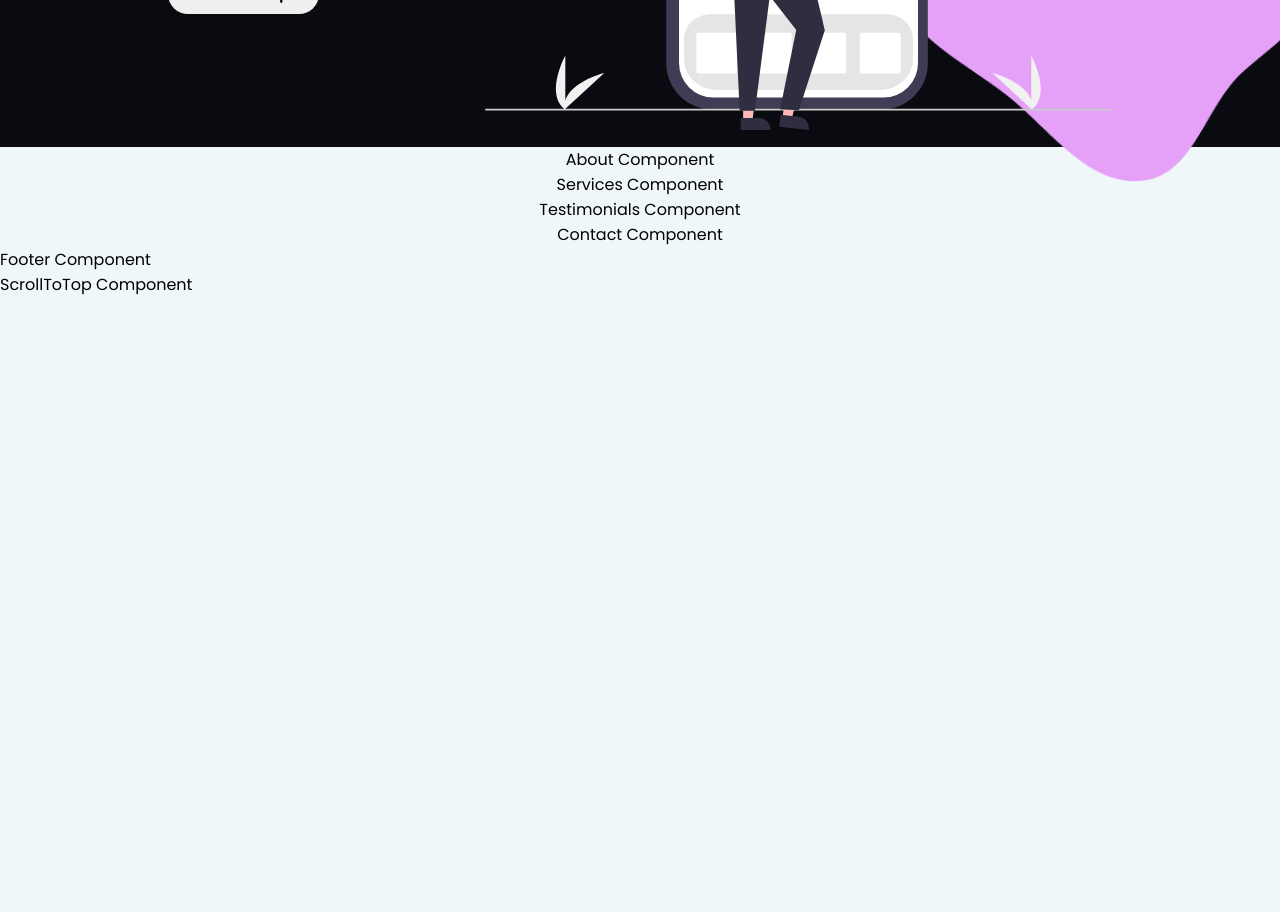
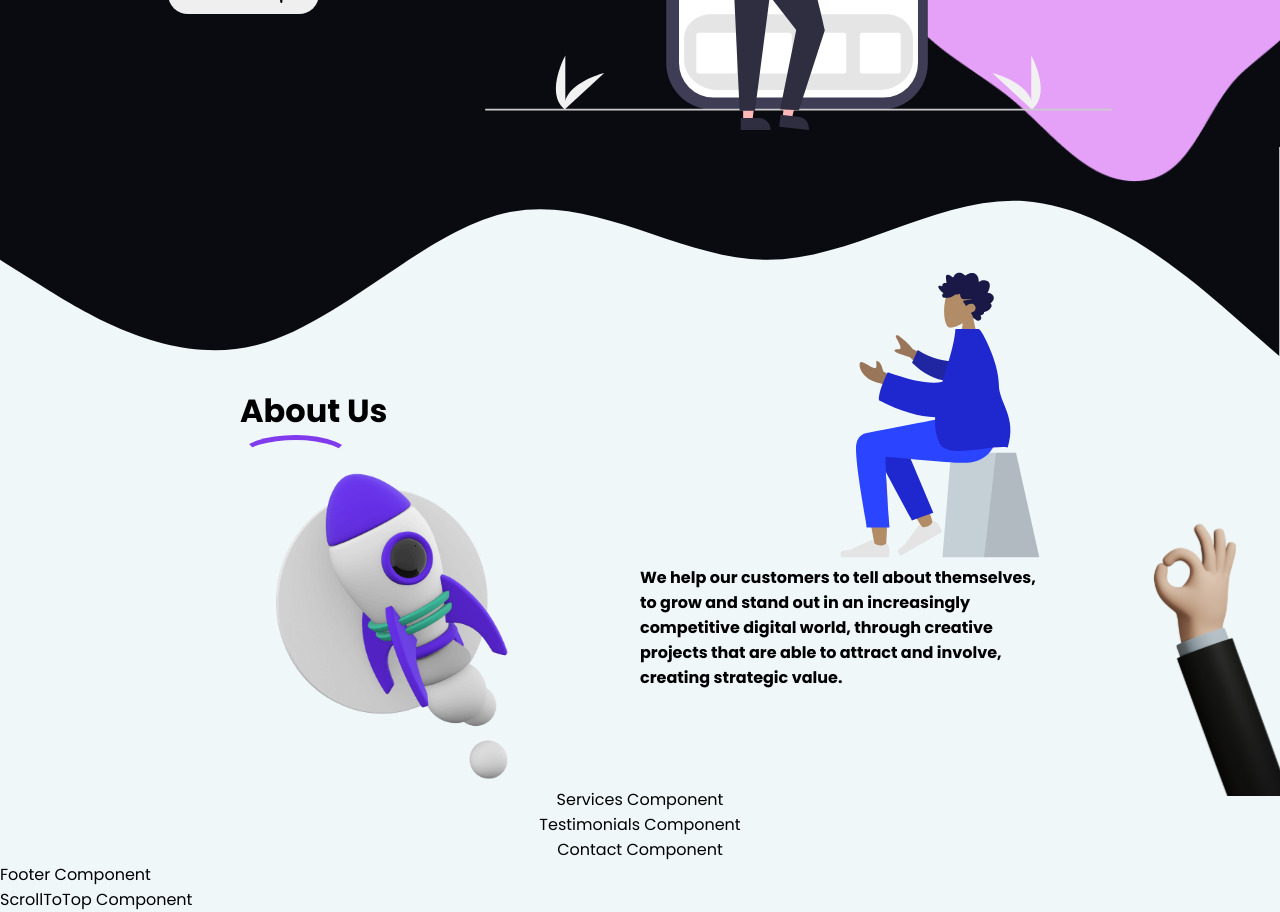
Before and after one commit to victory-nwawunze/agency-professional-website, a React (Create React App) app: page / in a window 1280 px wide. Shown: the part 500-1412 px from the top of the page. Before the commit the page ends 800 px from the top, so only its background shows below. Built offline with nearby package versions, Linux system fonts and the light colour scheme.

Commit message:
Still in progress

```diff
--- a/src/Sections/About/index.js
+++ b/src/Sections/About/index.js
@@ -1,7 +1,107 @@
+/** @format */
+
 // This is About component, It will contain about us info.
-
+import wave from "../../assets/waves.svg";
+import hand from "../../assets/hand.svg";
+import styled from "styled-components";
+import rocket from "../../assets/rocket image.png";
+import human from "../../assets/human.svg";
+const AboutSection = styled.div`
+  width: 100vw;
+  position: relative;
+  display: flex;
+  flex-direction: column;
+  justify-content: center;
+  align-items: center;
+`;
+const Waves = styled.img`
+  width: 100%;
+  position: absolute;
+  top: -1rem;
+`;
+const Hands = styled.div`
+  position: absolute;
+  bottom: -1rem;
+  right: 0;
+`;
+const Main = styled.div`
+  margin: 0 15rem;
+  margin-top: 15rem;
+  display: flex;
+  flex-direction: column;
+  justify-content: center;
+`;
+const Title = styled.h1`
+  display: inline-block;
+  font-size: 2rem;
+`;
+const CurvedLine = styled.div`
+  width: 7rem;
+  height: 2rem;
+  border: 5px solid var(--purple);
+  border-color: var(--purple) transparent transparent transparent;
+  border-radius: 150%/60px 70px 0 0;
+`;
+const Content = styled.div`
+  display: flex;
+  justify-content: space-between;
+  align-items: center;
+`;
+const Rocket = styled.div`
+  display: flex;
+  justify-content: center;
+  align-items: center;
+  width: 40%;
+  padding:bottom:5rem;
+`;
+const AboutText = styled.div`
+  position: relative;
+  width: 50%;
+`;
+const Human = styled.div`
+  width: 50%;
+  position: absolute;
+  right: 0;
+  bottom: 100%;
+`;
+const Text = styled.h4``;
+const Circle = styled.span``;
 const About = () => {
-  return <div>About Component</div>;
+  return (
+    <AboutSection>
+      <Waves src={wave} alt="waves" width="400" height="400" />
+      <Hands>
+        <img src={hand} alt="Hand" width="400" height="400" />
+      </Hands>
+      <Main>
+        <div>
+          <Title>About Us</Title>
+          <CurvedLine />
+        </div>
+        <Content>
+          <Rocket>
+            <img src={rocket} alt="Hand" width="400" height="400" />
+          </Rocket>
+          <AboutText>
+            <Human>
+              <img src={human} alt="Hand" width="400" height="400" />
+            </Human>
+            <Text>
+              We help our customers to tell about themselves, to grow and stand
+              out in an increasingly competitive digital world, through creative
+              projects that are able to attract and involve, creating strategic
+              value.
+            </Text>
+            <div>
+              <Circle />
+              <Circle />
+              <Circle />
+            </div>
+          </AboutText>
+        </Content>
+      </Main>
+    </AboutSection>
+  );
 };
 
 export default About;
```
